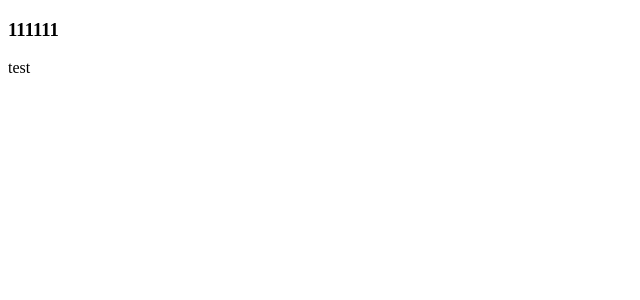
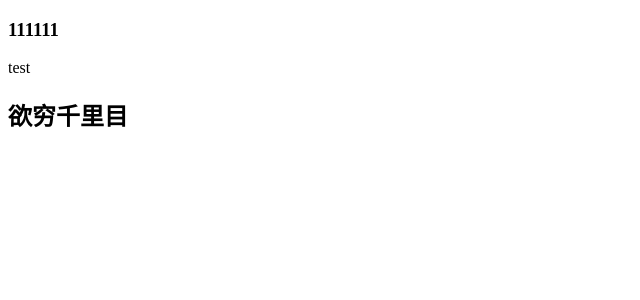
Before and after one commit to Vilanelle1573/-, a Vue app: page / in a window 1280 px wide. Shown: the top 300 px of the page, without its empty margins (0-640 px from the left). Built offline with nearby package versions, Linux system fonts and the light colour scheme.

Commit message:
测试协作者

```diff
--- a/src/App.vue
+++ b/src/App.vue
@@ -1,6 +1,8 @@
 <template>
   <h3>111111</h3>
   <p>{{ msg }}</p>
+
+  <h2>欲穷千里目</h2>
 </template>
 
 <script>
```
